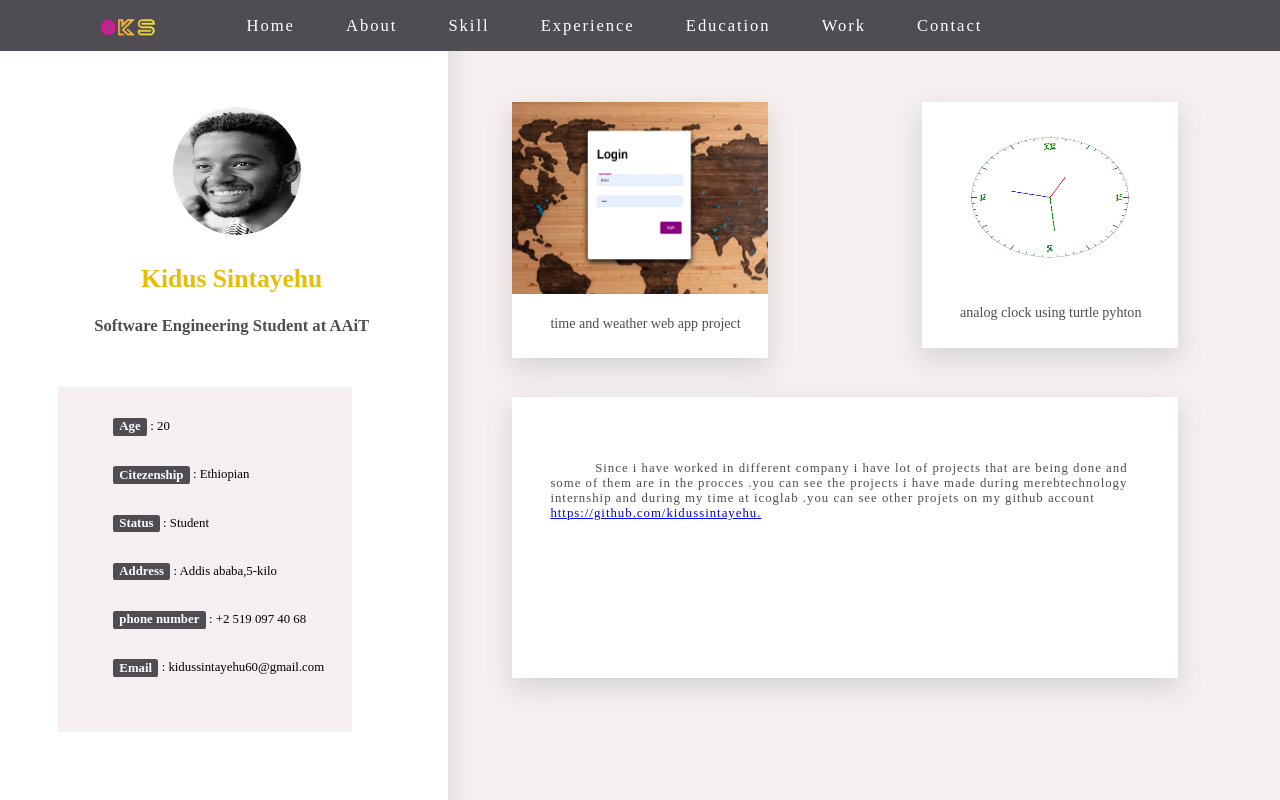
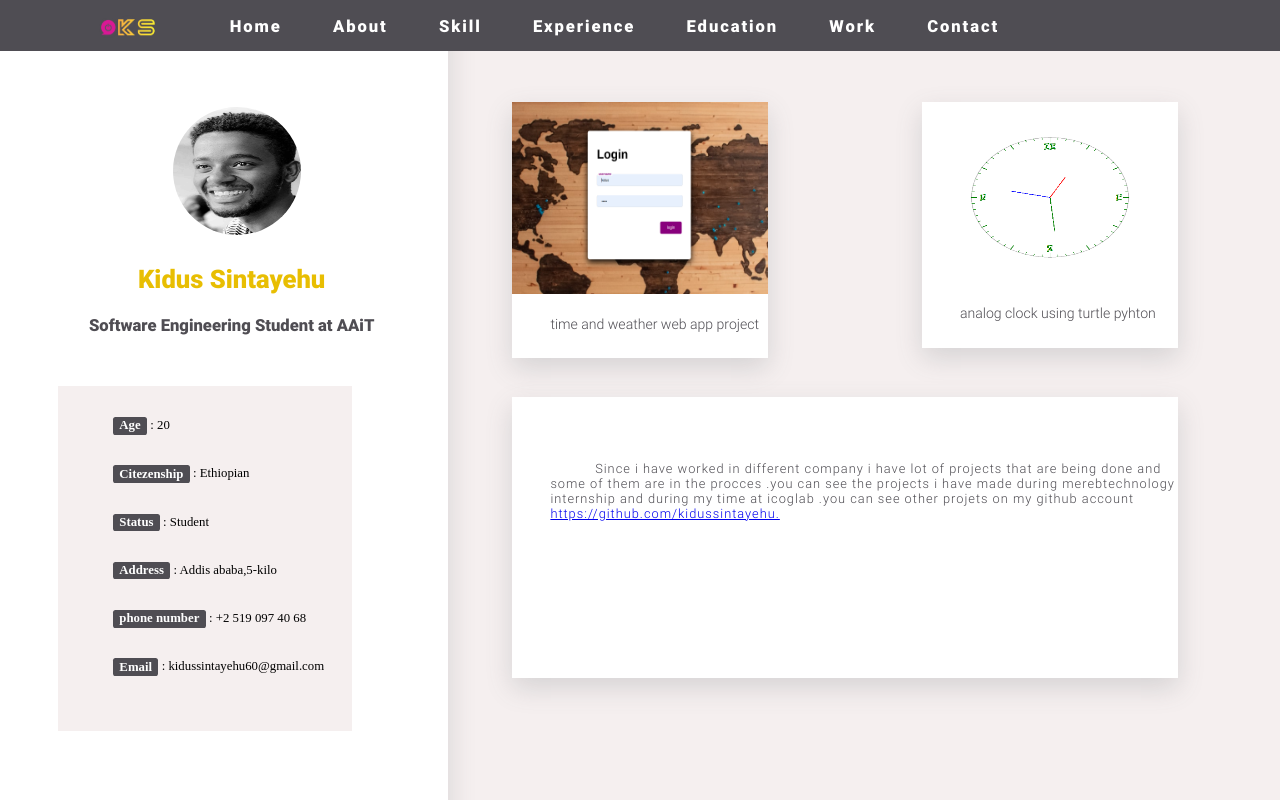
Before and after one commit to kidussintayehu/Personal-Portifolio, a plain HTML site: page html/work.html in a window 1280 px wide. Shown: the top 800 px of the page. Drawn offline with Linux system fonts and the light colour scheme; the site is published under a folder, as on GitHub Pages, so addresses that start at the root find nothing.

Commit message:
Update about.css

```diff
--- a/css/about.css
+++ b/css/about.css
@@ -131,12 +131,12 @@
 
     @font-face {
         font-family: robotoBlack;
-        src: url('/fonts/Roboto-Black.ttf');
+        src: url('../fonts/Roboto-Black.ttf');
     }
 
     @font-face {
         font-family: robotoLight;
-        src: url('/fonts/Roboto-Light.ttf');
+        src: url('../fonts/Roboto-Light.ttf');
     }
 
     @media only screen and (min-width:769px) {
```
